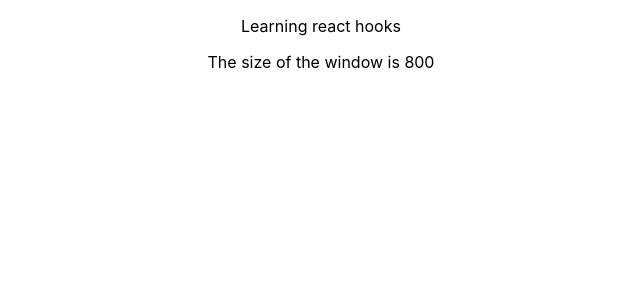
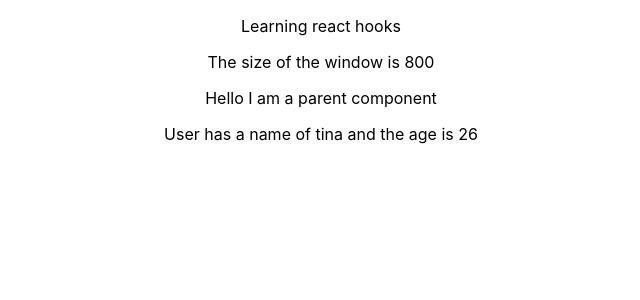
Before and after one commit to shalini47ch/react-hooks-practice, a React (Create React App) app: page / in a window 1280 px wide. Shown: the top 300 px of the page, without its empty margins (319-959 px from the left). Built offline with nearby package versions, Linux system fonts and the light colour scheme.

Commit message:
usecontext added

```diff
--- a/src/App.js
+++ b/src/App.js
@@ -1,5 +1,6 @@
 
 import './App.css';
+import Parent from './components/Parent';
 import ClearUp from './components/useeffect/clearup';
 // import UseEffect from './components/useeffect/useeffect';
 // import UseState from './components/usestate/usestate';
@@ -11,6 +12,8 @@ function App() {
      {/* <UseState/> */}
      {/* <UseEffect/> */}
      <ClearUp/>
+     <Parent/>
+
     </div>
   );
 }
--- /dev/null
+++ b/src/components/Child.jsx
@@ -0,0 +1,19 @@
+import React from "react";
+import {useContext} from "react"
+import {AppContext} from "../components/usecontext/usercontext"
+
+
+const Child = () => {
+
+const user=useContext(AppContext)
+
+  return (
+    <div>
+        <p>User has a name of {user.name} and the age is {user.age}</p>
+
+    </div>
+  );
+};
+export default Child;
+
+//here this is acting as a consumer which is consuming from the appcontext provider
--- /dev/null
+++ b/src/components/Parent.jsx
@@ -0,0 +1,12 @@
+import Child from "./Child"
+const Parent=()=>{
+    return (
+        <div>
+            <p>Hello I am a parent component</p>
+            <Child/>
+
+        </div>
+    )
+
+}
+export default Parent
--- /dev/null
+++ b/src/components/usecontext/usercontext.jsx
@@ -0,0 +1,12 @@
+import { createContext } from "react";
+
+const AppContext = createContext();
+
+const AppProvider = ({ children }) => {
+  const user = {
+    name: "tina",
+    age: 26,
+  };
+  return <AppContext.Provider value={user}>{children}</AppContext.Provider>;
+};
+export { AppProvider, AppContext };
--- a/src/index.js
+++ b/src/index.js
@@ -3,12 +3,13 @@ import ReactDOM from 'react-dom/client';
 import './index.css';
 import App from './App';
 import reportWebVitals from './reportWebVitals';
+import {AppProvider} from "./components/usecontext/usercontext"
 
 const root = ReactDOM.createRoot(document.getElementById('root'));
 root.render(
-  <React.StrictMode>
+  <AppProvider>
     <App />
-  </React.StrictMode>
+  </AppProvider>
 );
 
 // If you want to start measuring performance in your app, pass a function
```
